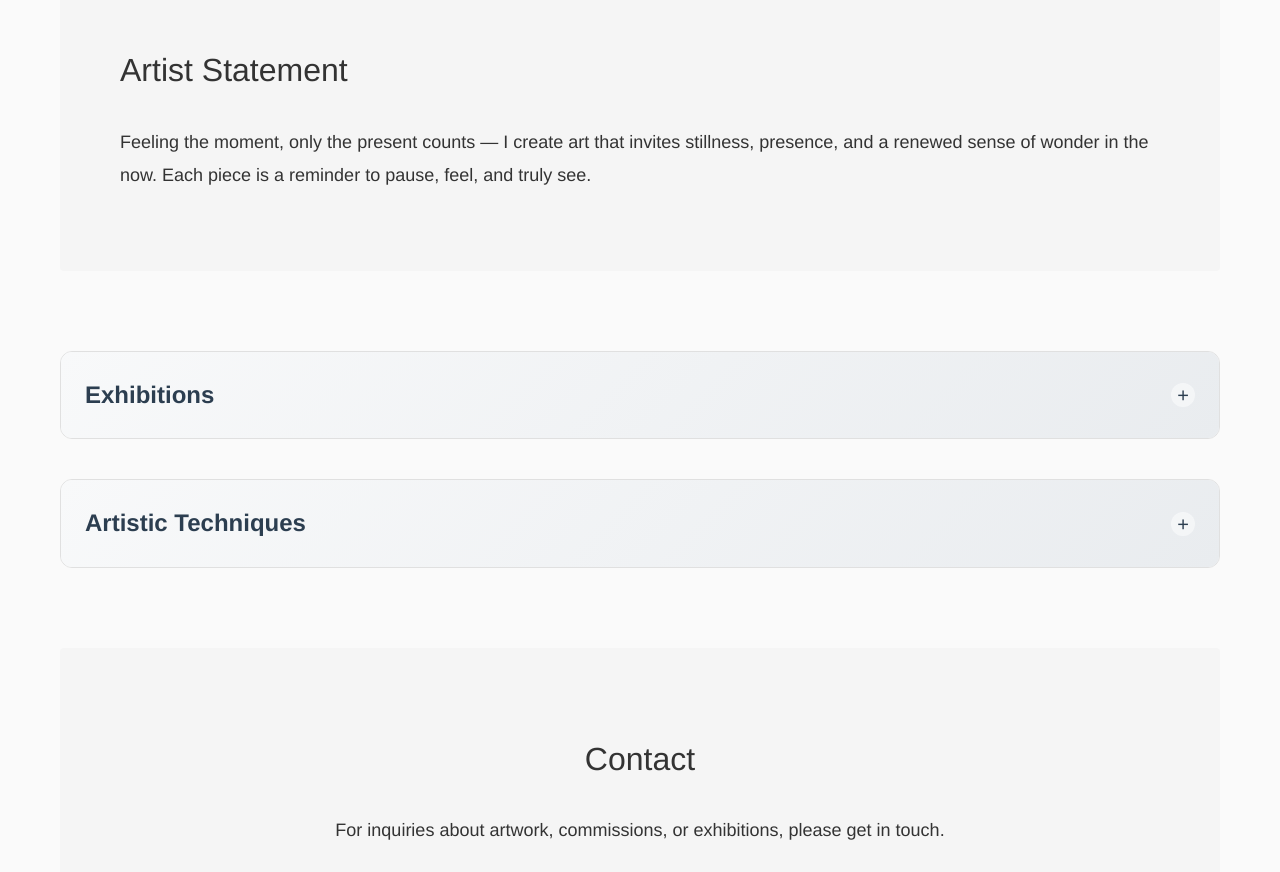
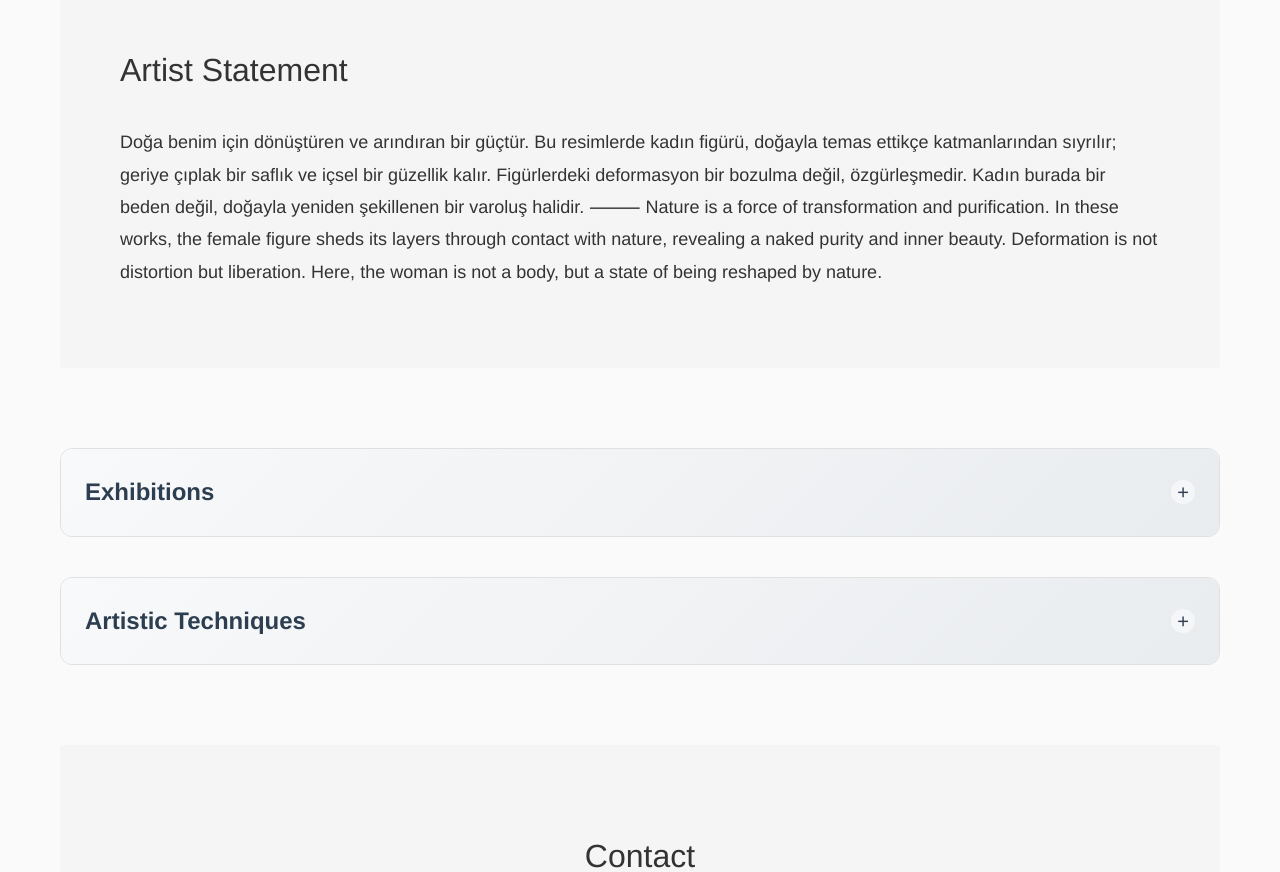
Before and after one commit to omerakko/src, an Angular app in the folder frontend/: page /about in a window 1280 px wide. Shown: the part 1580-2452 px from the top of the page. Built offline with nearby package versions, Linux system fonts and the light colour scheme.

Commit message:
artist statement

```diff
--- a/frontend/src/app/pages/biography/biography.component.html
+++ b/frontend/src/app/pages/biography/biography.component.html
@@ -15,7 +15,9 @@
 
   <div class="artist-statement">
     <h2>Artist Statement</h2>
-    <p>Feeling the moment, only the present counts — I create art that invites stillness, presence, and a renewed sense of wonder in the now. Each piece is a reminder to pause, feel, and truly see.</p>
+    <p>Doğa benim için dönüştüren ve arındıran bir güçtür. Bu resimlerde kadın figürü, doğayla temas ettikçe katmanlarından sıyrılır; geriye çıplak bir saflık ve içsel bir güzellik kalır. Figürlerdeki deformasyon bir bozulma değil, özgürleşmedir. Kadın burada bir beden değil, doğayla yeniden şekillenen bir varoluş halidir.
+⸻
+Nature is a force of transformation and purification. In these works, the female figure sheds its layers through contact with nature, revealing a naked purity and inner beauty. Deformation is not distortion but liberation. Here, the woman is not a body, but a state of being reshaped by nature.</p>
   </div>
 
   <!-- Exhibitions CV -->
```
Also changed, not shown: 1 other file (tests, documents, lock files or other folders).
